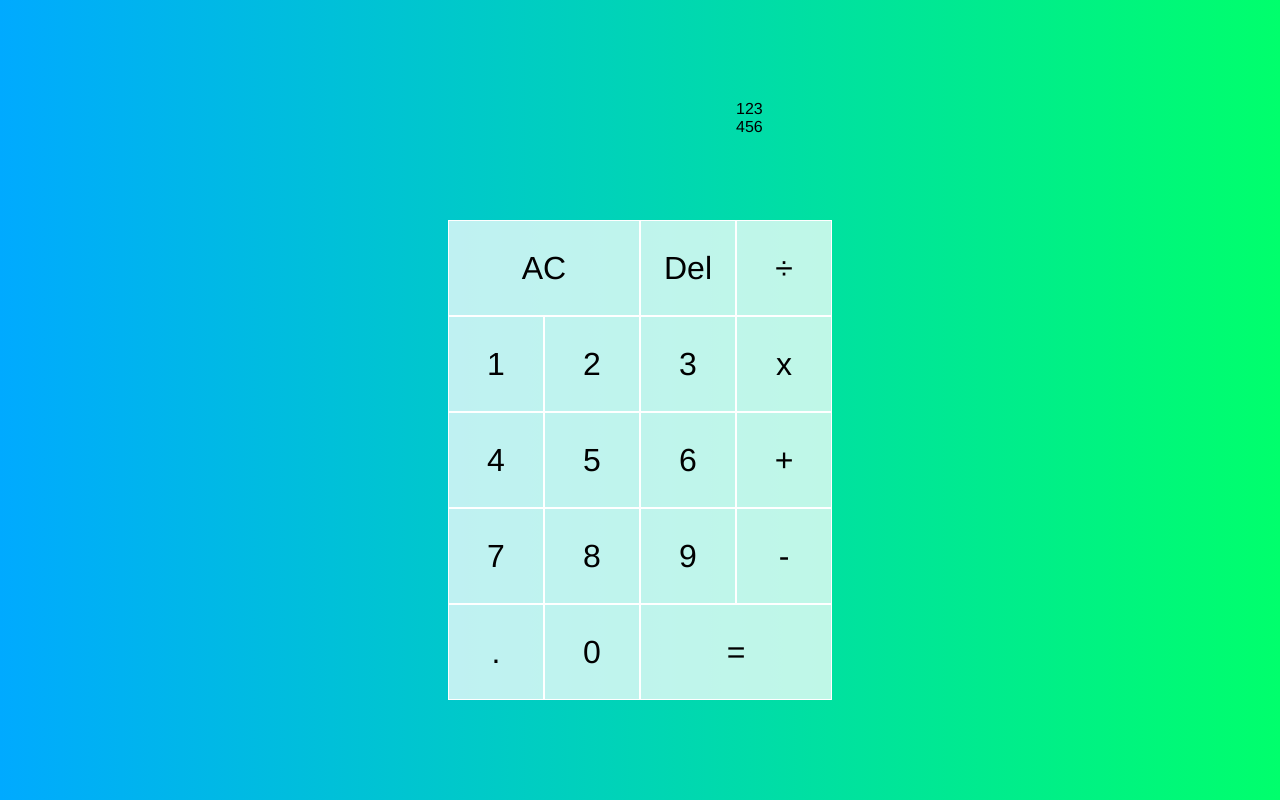
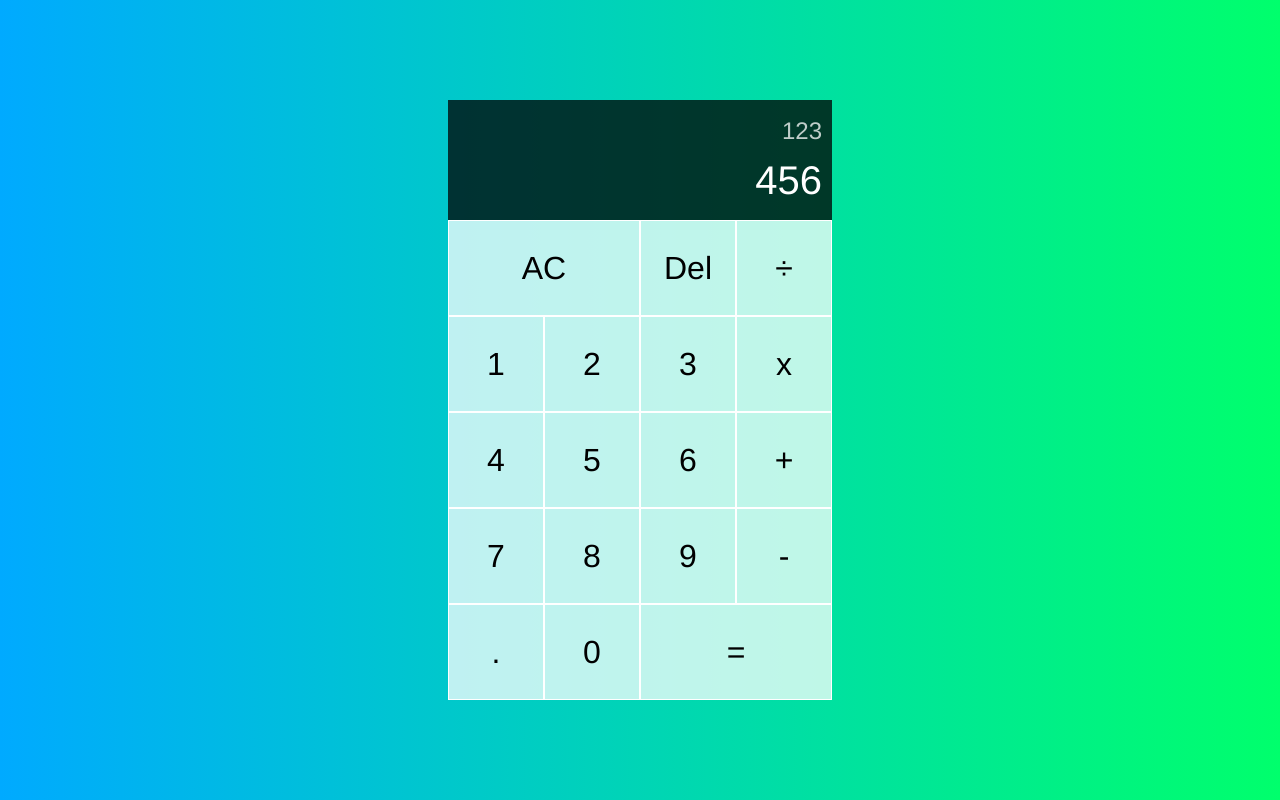
Before and after one commit to mahanmashoof/js-calculator, a plain HTML site: page index.html in a window 1280 px wide. Drawn offline with Linux system fonts and the light colour scheme.

Commit message:
styles ok

```diff
--- a/styles.css
+++ b/styles.css
@@ -36,5 +36,23 @@ body {
 }
 
 .output {
-    grid-column: span 1/ -1;
+    grid-column: 1 / -1;
+    background-color: rgba(0,0,0,0.75);
+    display: flex;
+    justify-content: space-around;
+    flex-direction: column;
+    align-items: flex-end;
+    padding: 10px;
+    word-wrap: break-word;
+    word-break: break-all;
 }
+
+.output .prev-operand {
+    color: rgba(255, 255, 255, 0.75);
+    font-size: 1.5rem;
+}
+
+.output .current-operand {
+    color: rgb(255, 255, 255);
+    font-size: 2.5rem;
+}
```
